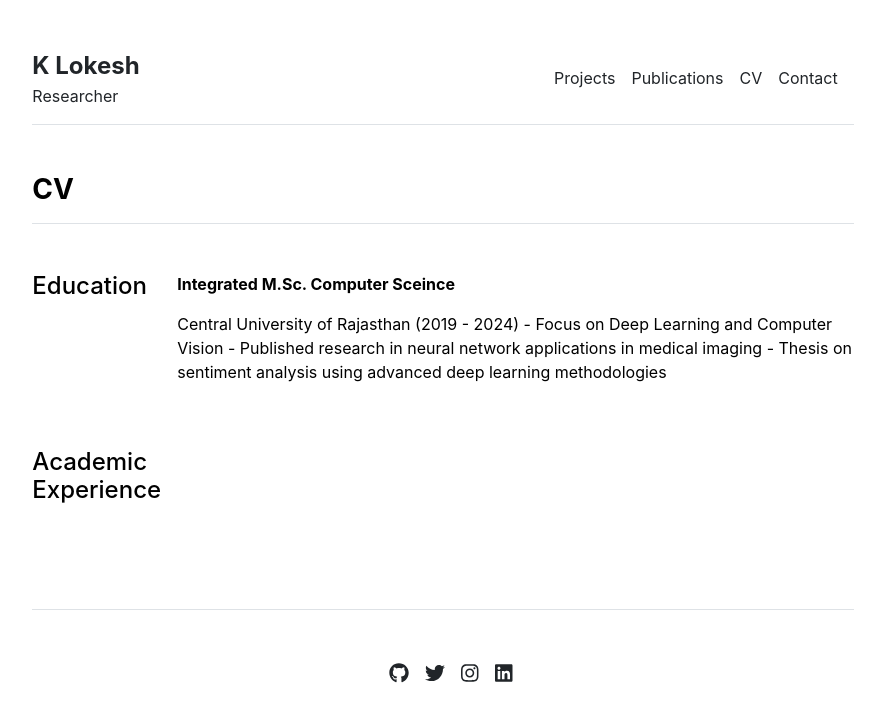
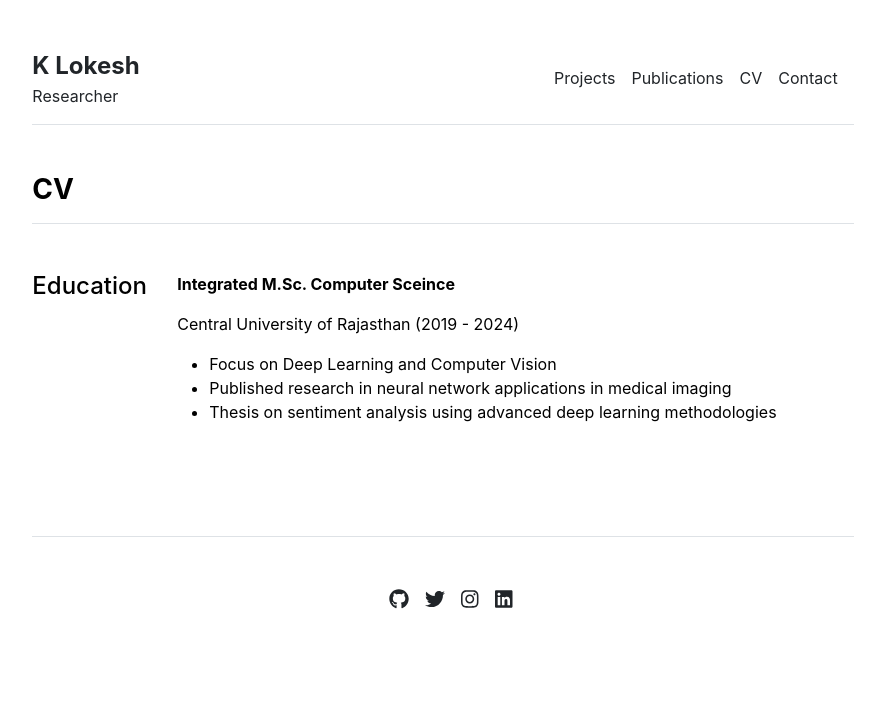
Before and after one commit to katikapalli/katikapalli.github.io, a Jekyll site: the page built from cv.md, in a window 1280 px wide. Shown: the top 722 px of the page, without its empty margins (197-1082 px from the left). Built offline with Jekyll 4.4.1, drawn with Linux system fonts in a browser that asks for light colours.

Commit message:
Update cv.html

```diff
--- a/_layouts/cv.html
+++ b/_layouts/cv.html
@@ -14,11 +14,11 @@ layout: default
       <div class="col-md-10">
         {% for section in site.data.cv.education %}
           <p class="fw-bold">{{ section.title }}</p>
-          <p>{{ section.description }}</p>
+          <p>{{ section.description | markdownify }}</p>
         {% endfor %}
       </div>
     </div>
-    <div class="row g-5 mb-5">
+<!--     <div class="row g-5 mb-5">
       <div class="col-md-2">
         <h4>Academic Experience</h4>
       </div>
@@ -28,6 +28,6 @@ layout: default
           <p>{{ section.description }}</p>
         {% endfor %}
       </div>
-    </div>
+    </div> -->
   </div>
 </div>
```
